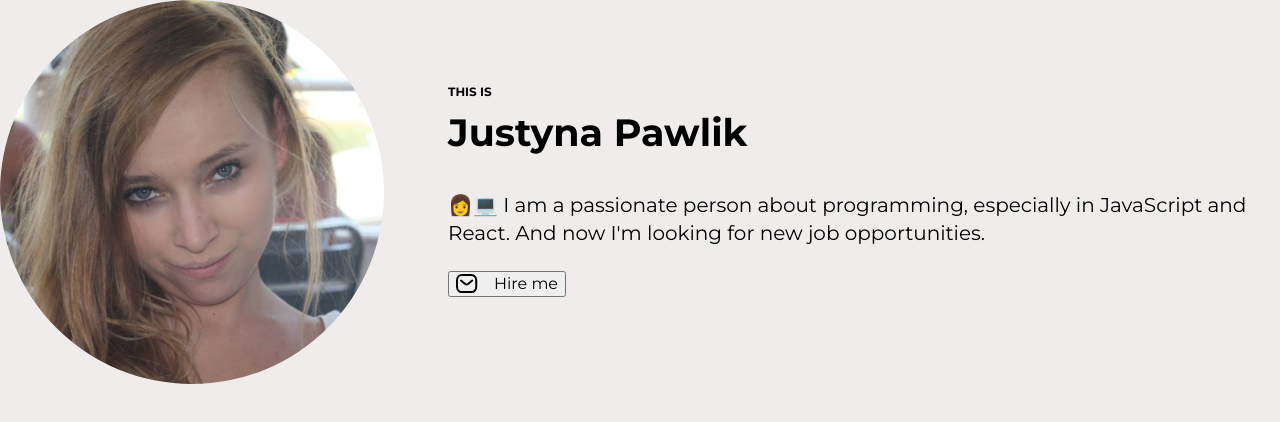
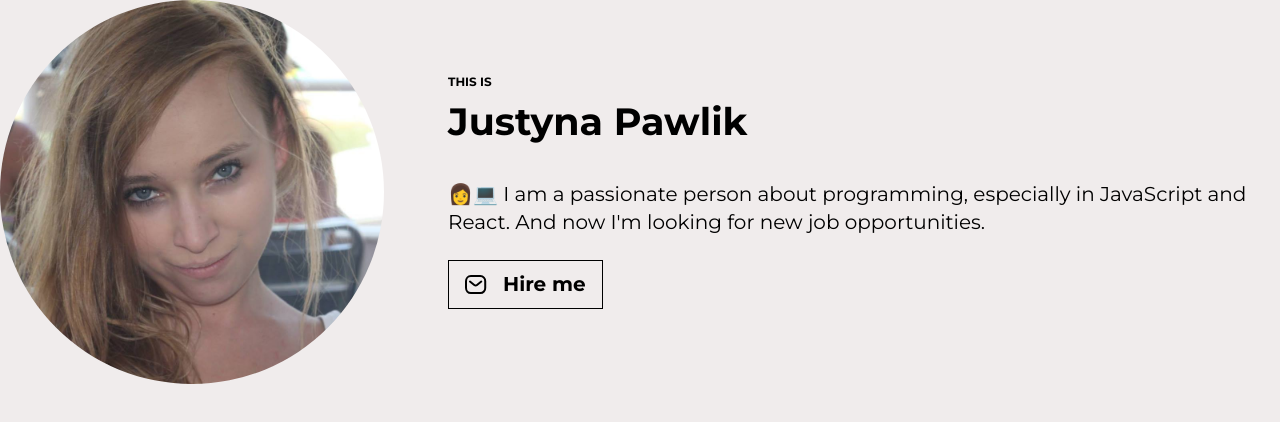
Before and after one commit to JustynaPawlik/personal-homepage-react, a React (Create React App) app: page / in a window 1280 px wide. Shown: the top 422 px of the page. Built offline with nearby package versions, Linux system fonts and the light colour scheme.

Commit message:
added ButtonLink

```diff
--- /dev/null
+++ b/src/features/personalHomepage/ButtonLink/index.js
@@ -0,0 +1,11 @@
+import styled from "styled-components";
+
+export const ButtonLink = styled.a`
+  padding: 12px 16px;
+  font-size: 20px;
+  font-weight: 600;
+  text-decoration: none;
+  transition: box-shadow 0.3s;
+  border: 1px solid;
+  }
+  `;
--- a/src/features/personalHomepage/MainInformation/styled.js
+++ b/src/features/personalHomepage/MainInformation/styled.js
@@ -1,5 +1,6 @@
 import styled from "styled-components";
 import { ReactComponent as EnvelopeIcon } from "./envelope.svg";
+import { ButtonLink } from "../ButtonLink";
 
 export const Wrapper = styled.header`
     display: grid;
@@ -28,7 +29,7 @@ export const Summary = styled.p`
     max-widht: 650px;
 `;
 
-export const StyledButtonLink = styled.button`
+export const StyledButtonLink = styled(ButtonLink)`
     display: inline-flex;
     align-items: center;
     margin-top: 24px;
```
